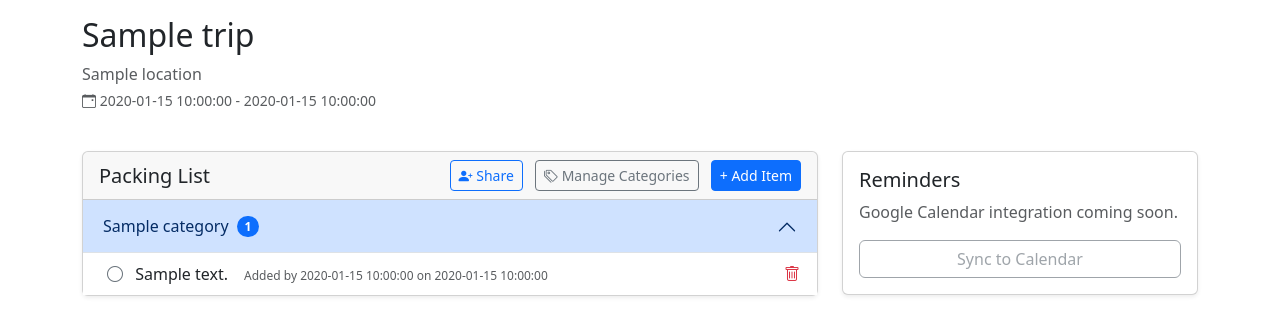
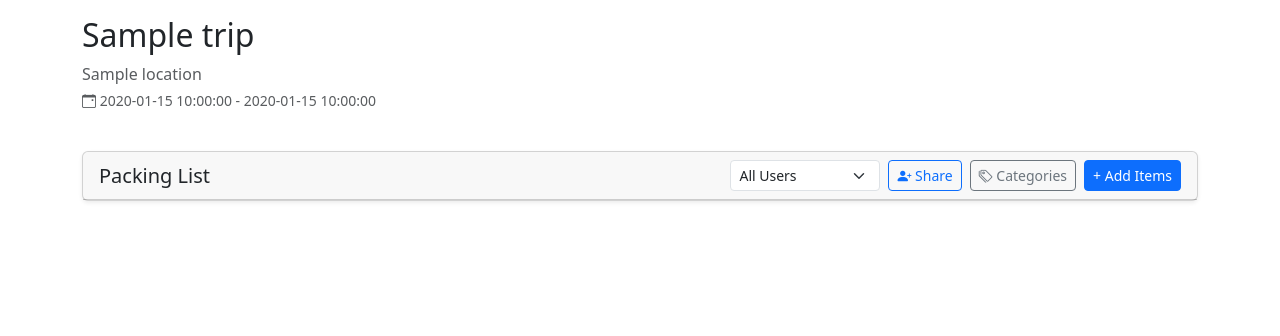
Before and after one commit to ashwin142004/TravelPack, a Flask app: template templates/trip_detail.html in a window 1280 px wide. Shown: the part 110-446 px from the top of the page. Run offline with Flask 3, Linux system fonts and the light colour scheme; the template is opened without the code that fills it: most values are stand-ins (such as "Sample title", 1, 10 or a date in 2020).

Commit message:
feat: Enhance packing list with user filtering, bulk item entry, editable notes, and improved item sorting.

```diff
--- a/app.py
+++ b/app.py
@@ -99,6 +99,18 @@ def trip_detail(trip_id):
 
     items = get_packing_items(trip_id)
 
+    # Extract unique users for filter
+    contributors = set()
+    for item in items:
+        if item.get('added_by_name'):
+            contributors.add(item.get('added_by_name'))
+    sorted_contributors = sorted(list(contributors))
+
+    # Filter by user if requested
+    filter_user = request.args.get('filter_user')
+    if filter_user:
+        items = [i for i in items if i.get('added_by_name') == filter_user]
+
     # Group items by category
     grouped_items = {}
     for item in items:
@@ -118,7 +130,7 @@ def trip_detail(trip_id):
 
     sorted_categories = sorted(available_categories)
 
-    return render_template('trip_detail.html', user=user, trip=trip, grouped_items=grouped_items, sorted_categories=sorted_categories)
+    return render_template('trip_detail.html', user=user, trip=trip, grouped_items=grouped_items, sorted_categories=sorted_categories, contributors=sorted_contributors, active_filter=filter_user)
 
 @app.route('/trip/<trip_id>/add_item', methods=['POST'])
 def add_item(trip_id):
@@ -126,16 +138,23 @@ def add_item(trip_id):
     if not user:
         return redirect(url_for('index'))
 
-    text = request.form.get('text')
+    text_block = request.form.get('text')
     category = request.form.get('category', 'General')
+    note = request.form.get('note')
 
-    if text:
+    if text_block:
         from firebase_service import add_packing_item
         added_by_email = user.get('email')
-        added_by_name = user.get('name', added_by_email) # Fallback to email if name is missing
-        add_packing_item(trip_id, text, category, added_by_email=added_by_email, added_by_name=added_by_name)
+        added_by_name = user.get('name', added_by_email)
 
-    return redirect(url_for('trip_detail', trip_id=trip_id))
+        # Split text by newline to handle bulk entry
+        items = [line.strip() for line in text_block.splitlines() if line.strip()]
+
+        for item_text in items:
+            add_packing_item(trip_id, item_text, category, added_by_email=added_by_email, added_by_name=added_by_name, note=note)
+
+    filter_user = request.form.get('filter_user')
+    return redirect(url_for('trip_detail', trip_id=trip_id, filter_user=filter_user))
 
 @app.route('/item/<item_id>/toggle/<trip_id>')
 def toggle_item(item_id, trip_id):
@@ -155,7 +174,22 @@ def toggle_item(item_id, trip_id):
     from firebase_service import toggle_packing_item
     toggle_packing_item(item_id, current_status)
 
-    return redirect(url_for('trip_detail', trip_id=trip_id))
+    filter_user = request.args.get('filter_user')
+    return redirect(url_for('trip_detail', trip_id=trip_id, filter_user=filter_user))
+
+@app.route('/item/<item_id>/update_note/<trip_id>', methods=['POST'])
+def update_note_route(item_id, trip_id):
+    user = session.get('user')
+    if not user:
+        return redirect(url_for('index'))
+
+    new_note = request.form.get('note')
+
+    from firebase_service import update_packing_item_note
+    update_packing_item_note(item_id, new_note)
+
+    filter_user = request.form.get('filter_user')
+    return redirect(url_for('trip_detail', trip_id=trip_id, filter_user=filter_user))
 
 @app.route('/trip/<trip_id>/share', methods=['POST'])
 def share_trip_route(trip_id):
@@ -172,7 +206,8 @@ def share_trip_route(trip_id):
         else:
             flash('Error sharing trip.', 'danger')
 
-    return redirect(url_for('trip_detail', trip_id=trip_id))
+    filter_user = request.form.get('filter_user')
+    return redirect(url_for('trip_detail', trip_id=trip_id, filter_user=filter_user))
 
 @app.route('/trip/<trip_id>/add_category', methods=['POST'])
 def add_category_route(trip_id):
@@ -186,7 +221,8 @@ def add_category_route(trip_id):
         from firebase_service import add_category_to_trip
         add_category_to_trip(trip_id, category_name)
 
-    return redirect(url_for('trip_detail', trip_id=trip_id))
+    filter_user = request.form.get('filter_user')
+    return redirect(url_for('trip_detail', trip_id=trip_id, filter_user=filter_user))
 
 @app.route('/trip/<trip_id>/delete_category/<category_name>')
 def delete_category_route(trip_id, category_name):
@@ -197,7 +233,8 @@ def delete_category_route(trip_id, category_name):
     from firebase_service import remove_category_from_trip
     remove_category_from_trip(trip_id, category_name)
 
-    return redirect(url_for('trip_detail', trip_id=trip_id))
+    filter_user = request.args.get('filter_user')
+    return redirect(url_for('trip_detail', trip_id=trip_id, filter_user=filter_user))
 
 
 
@@ -210,7 +247,8 @@ def delete_item(item_id, trip_id):
     from firebase_service import delete_packing_item
     delete_packing_item(item_id)
 
-    return redirect(url_for('trip_detail', trip_id=trip_id))
+    filter_user = request.args.get('filter_user')
+    return redirect(url_for('trip_detail', trip_id=trip_id, filter_user=filter_user))
 
 if __name__ == '__main__':
     app.run(debug=True, port=5000)
--- a/templates/trip_detail.html
+++ b/templates/trip_detail.html
@@ -23,21 +23,36 @@
 </div>
 
 <div class="row">
-    <div class="col-md-8">
+    <div class="col-md-12">
         <div class="card shadow-sm">
-            <div class="card-header d-flex justify-content-between align-items-center">
+            <div class="card-header d-flex justify-content-between align-items-center flex-wrap">
                 <h5 class="mb-0">Packing List</h5>
-                <div>
-                    <button class="btn btn-sm btn-outline-primary me-2" data-bs-toggle="modal"
+                <div class="d-flex align-items-center flex-wrap gap-2 mt-2 mt-md-0">
+                    <!-- Filter -->
+                    {% if contributors %}
+                    <form action="{{ url_for('trip_detail', trip_id=trip.id) }}" method="GET"
+                        class="d-flex align-items-center">
+                        <select name="filter_user" class="form-select form-select-sm" onchange="this.form.submit()"
+                            style="max-width: 150px;">
+                            <option value="">All Users</option>
+                            {% for contributor in contributors %}
+                            <option value="{{ contributor }}" {% if active_filter==contributor %}selected{% endif %}>{{
+                                contributor }}</option>
+                            {% endfor %}
+                        </select>
+                    </form>
+                    {% endif %}
+
+                    <button class="btn btn-sm btn-outline-primary" data-bs-toggle="modal"
                         data-bs-target="#shareTripModal">
                         <i class="bi bi-person-plus-fill"></i> Share
                     </button>
-                    <button class="btn btn-sm btn-outline-secondary me-2" data-bs-toggle="modal"
+                    <button class="btn btn-sm btn-outline-secondary" data-bs-toggle="modal"
                         data-bs-target="#manageCategoriesModal">
-                        <i class="bi bi-tags"></i> Manage Categories
+                        <i class="bi bi-tags"></i> Categories
                     </button>
                     <button class="btn btn-sm btn-primary" data-bs-toggle="modal" data-bs-target="#addItemModal">
-                        + Add Item
+                        + Add Items
                     </button>
                 </div>
             </div>
@@ -45,6 +60,7 @@
             <div class="accordion accordion-flush" id="packingListAccordion">
                 {% if grouped_items %}
                 {% for category in sorted_categories %}
+                {% if grouped_items[category] %}
                 <div class="accordion-item">
                     <h2 class="accordion-header" id="heading{{ loop.index }}">
                         <button class="accordion-button" type="button" data-bs-toggle="collapse"
@@ -59,20 +75,45 @@
                         <div class="accordion-body p-0">
                             <ul class="list-group list-group-flush">
                                 {% for item in grouped_items[category] %}
-                                <li class="list-group-item d-flex justify-content-between align-items-center ps-4">
-                                    <div class="d-flex align-items-center">
-                                        <a href="{{ url_for('toggle_item', item_id=item.id, trip_id=trip.id, status=item.is_completed) }}"
-                                            class="text-decoration-none text-body">
+                                <li class="list-group-item d-flex justify-content-between align-items-center ps-4 py-3">
+                                    <div class="d-flex align-items-start">
+                                        <a href="{{ url_for('toggle_item', item_id=item.id, trip_id=trip.id, status=item.is_completed, filter_user=active_filter) }}"
+                                            class="text-decoration-none text-body d-flex align-items-start">
                                             {% if item.is_completed %}
-                                            <i class="bi bi-check-circle-fill text-success me-2"></i>
-                                            <span class="text-decoration-line-through text-muted">{{ item.text }}</span>
-                                            {% else %}
-                                            <i class="bi bi-circle text-secondary me-2"></i>
-                                            <span>{{ item.text }}</span>
-                                            {% endif %}
+                                            <i class="bi bi-check-circle-fill text-success me-2 mt-1"></i>
+                                            <div>
+                                                <span class="text-decoration-line-through text-muted">{{ item.text
+                                                    }}</span>
+                                                {% else %}
+                                                <i class="bi bi-circle text-secondary me-2 mt-1"></i>
+                                                <div>
+                                                    <span>{{ item.text }}</span>
+                                                    {% endif %}
+                                                    {% if item.note %}
+                                                    <div class="text-muted fst-italic small">
+                                                        {{ item.note }}
+                                                        <a href="#" class="text-secondary ms-1" data-bs-toggle="modal"
+                                                            data-bs-target="#editNoteModal" data-item-id="{{ item.id }}"
+                                                            data-item-note="{{ item.note }}"
+                                                            onclick="setupEditNote(this)">
+                                                            <i class="bi bi-pencil-fill" style="font-size: 0.7em;"></i>
+                                                        </a>
+                                                    </div>
+                                                    {% else %}
+                                                    <div class="small">
+                                                        <a href="#" class="text-muted text-decoration-none"
+                                                            data-bs-toggle="modal" data-bs-target="#editNoteModal"
+                                                            data-item-id="{{ item.id }}" data-item-note=""
+                                                            onclick="setupEditNote(this)">
+                                                            <i class="bi bi-pencil-fill" style="font-size: 0.7em;"></i>
+                                                            <span class="fst-italic">Add Note</span>
+                                                        </a>
+                                                    </div>
+                                                    {% endif %}
+                                                </div>
                                         </a>
                                         {% if item.added_by_name %}
-                                        <div class="ms-3">
+                                        <div class="ms-3 pt-1 d-none d-md-block">
                                             <small class="text-muted" style="font-size: 0.75rem;">
                                                 Added by {{ item.added_by_name }}
                                                 {% if item.created_at_formatted %} on {{ item.created_at_formatted }}{%
@@ -81,8 +122,8 @@
                                         </div>
                                         {% endif %}
                                     </div>
-                                    <a href="{{ url_for('delete_item', item_id=item.id, trip_id=trip.id) }}"
-                                        class="btn btn-link text-danger p-0">
+                                    <a href="{{ url_for('delete_item', item_id=item.id, trip_id=trip.id, filter_user=active_filter) }}"
+                                        class="btn btn-link text-danger p-0 ms-2">
                                         <i class="bi bi-trash"></i>
                                     </a>
                                 </li>
@@ -91,22 +132,13 @@
                         </div>
                     </div>
                 </div>
+                {% endif %}
                 {% endfor %}
                 {% else %}
                 <div class="text-center text-muted py-4">
                     Your packing list is empty. Add items to get started!
                 </div>
                 {% endif %}
-            </div>
-        </div>
-    </div>
-
-    <div class="col-md-4">
-        <div class="card shadow-sm mb-4">
-            <div class="card-body">
-                <h5 class="card-title">Reminders</h5>
-                <p class="text-muted">Google Calendar integration coming soon.</p>
-                <button class="btn btn-outline-secondary w-100" disabled>Sync to Calendar</button>
             </div>
         </div>
     </div>
@@ -121,6 +153,7 @@
                 <button type="button" class="btn-close" data-bs-dismiss="modal"></button>
             </div>
             <form action="{{ url_for('share_trip_route', trip_id=trip.id) }}" method="POST">
+                <input type="hidden" name="filter_user" value="{{ active_filter }}">
                 <div class="modal-body">
                     <p>Invite others to collaborate on this packing list.</p>
                     <div class="mb-3">
@@ -156,10 +189,17 @@
                 <button type="button" class="btn-close" data-bs-dismiss="modal"></button>
             </div>
             <form action="{{ url_for('add_item', trip_id=trip.id) }}" method="POST">
+                <input type="hidden" name="filter_user" value="{{ active_filter }}">
                 <div class="modal-body">
                     <div class="mb-3">
-                        <label for="text" class="form-label">Item Name</label>
-                        <input type="text" class="form-control" id="text" name="text" required>
+                        <label for="text" class="form-label">Items (One per line)</label>
+                        <textarea class="form-control" id="text" name="text" rows="3" required
+                            placeholder="Item 1&#10;Item 2&#10;Item 3"></textarea>
+                    </div>
+                    <div class="mb-3">
+                        <label for="note" class="form-label">Details/Note (Optional)</label>
+                        <input type="text" class="form-control" id="note" name="note"
+                            placeholder="e.g. Size, Color, Brand">
                     </div>
                     <div class="mb-3">
                         <label for="category" class="form-label">Category</label>
@@ -189,6 +229,7 @@
             </div>
             <div class="modal-body">
                 <form action="{{ url_for('add_category_route', trip_id=trip.id) }}" method="POST" class="mb-3">
+                    <input type="hidden" name="filter_user" value="{{ active_filter }}">
                     <div class="input-group">
                         <input type="text" class="form-control" name="category_name" placeholder="New Category Name"
                             required>
@@ -200,7 +241,7 @@
                     {% for cat in sorted_categories %}
                     <li class="list-group-item d-flex justify-content-between align-items-center">
                         {{ cat }}
-                        <a href="{{ url_for('delete_category_route', trip_id=trip.id, category_name=cat) }}"
+                        <a href="{{ url_for('delete_category_route', trip_id=trip.id, category_name=cat, filter_user=active_filter) }}"
                             class="text-danger">
                             <i class="bi bi-trash"></i>
                         </a>
@@ -211,4 +252,43 @@
         </div>
     </div>
 </div>
+
+<!-- Edit Note Modal -->
+<div class="modal fade" id="editNoteModal" tabindex="-1">
+    <div class="modal-dialog">
+        <div class="modal-content">
+            <div class="modal-header">
+                <h5 class="modal-title">Edit Note</h5>
+                <button type="button" class="btn-close" data-bs-dismiss="modal"></button>
+            </div>
+            <form id="editNoteForm" method="POST">
+                <input type="hidden" name="filter_user" value="{{ active_filter }}">
+                <div class="modal-body">
+                    <div class="mb-3">
+                        <label for="edit_note" class="form-label">Note</label>
+                        <input type="text" class="form-control" id="edit_note" name="note">
+                    </div>
+                </div>
+                <div class="modal-footer">
+                    <button type="button" class="btn btn-secondary" data-bs-dismiss="modal">Cancel</button>
+                    <button type="submit" class="btn btn-primary">Save Changes</button>
+                </div>
+            </form>
+        </div>
+    </div>
+</div>
+
+<script>
+    function setupEditNote(element) {
+        var itemId = element.getAttribute('data-item-id');
+        var currentNote = element.getAttribute('data-item-note');
+        var tripId = '{{ trip.id }}';
+
+        var form = document.getElementById('editNoteForm');
+        form.action = '/item/' + itemId + '/update_note/' + tripId;
+
+        var input = document.getElementById('edit_note');
+        input.value = currentNote;
+    }
+</script>
 {% endblock %}
```
Also changed, not shown: firebase_service.py (+37 -6 lines).
